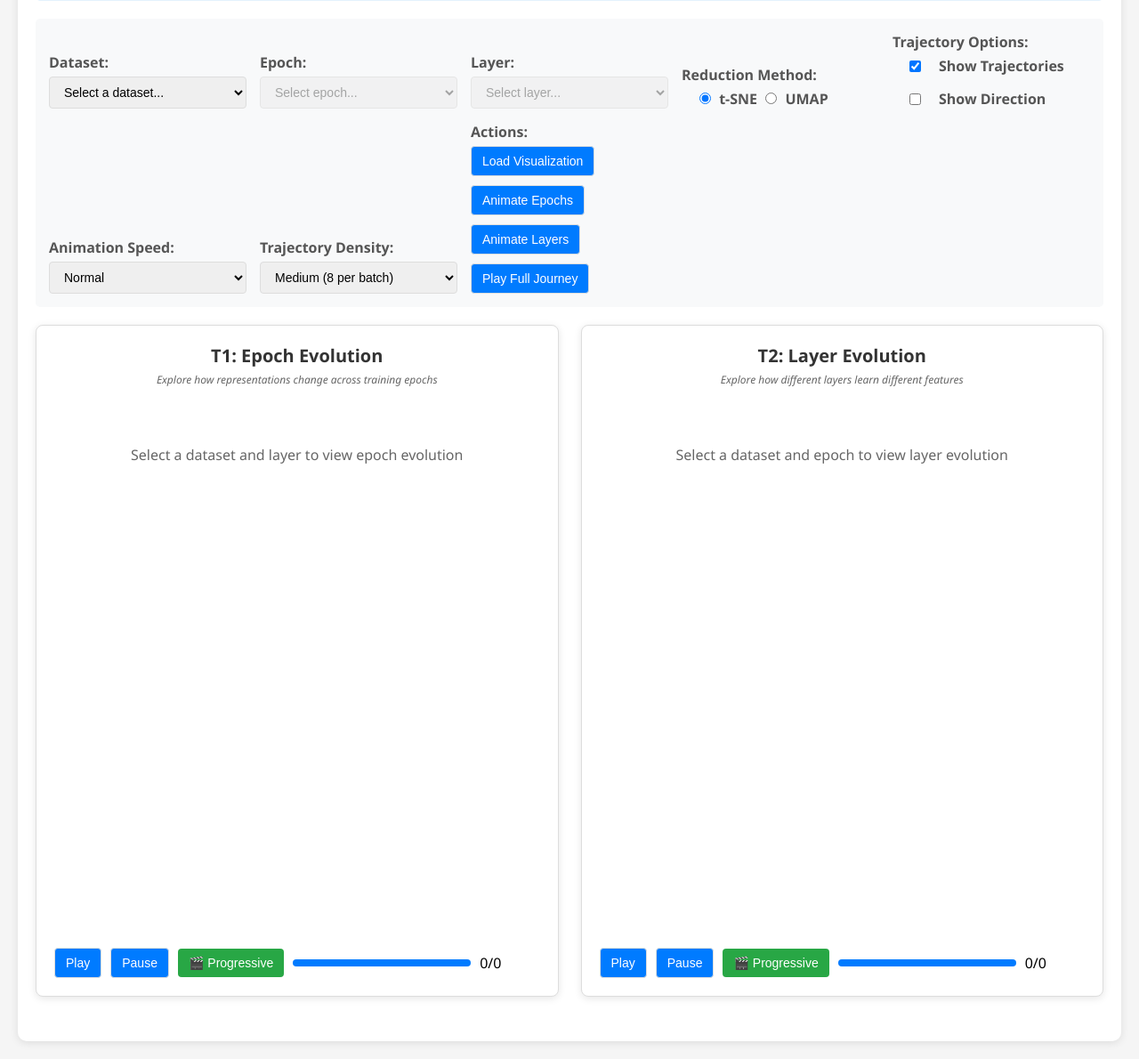
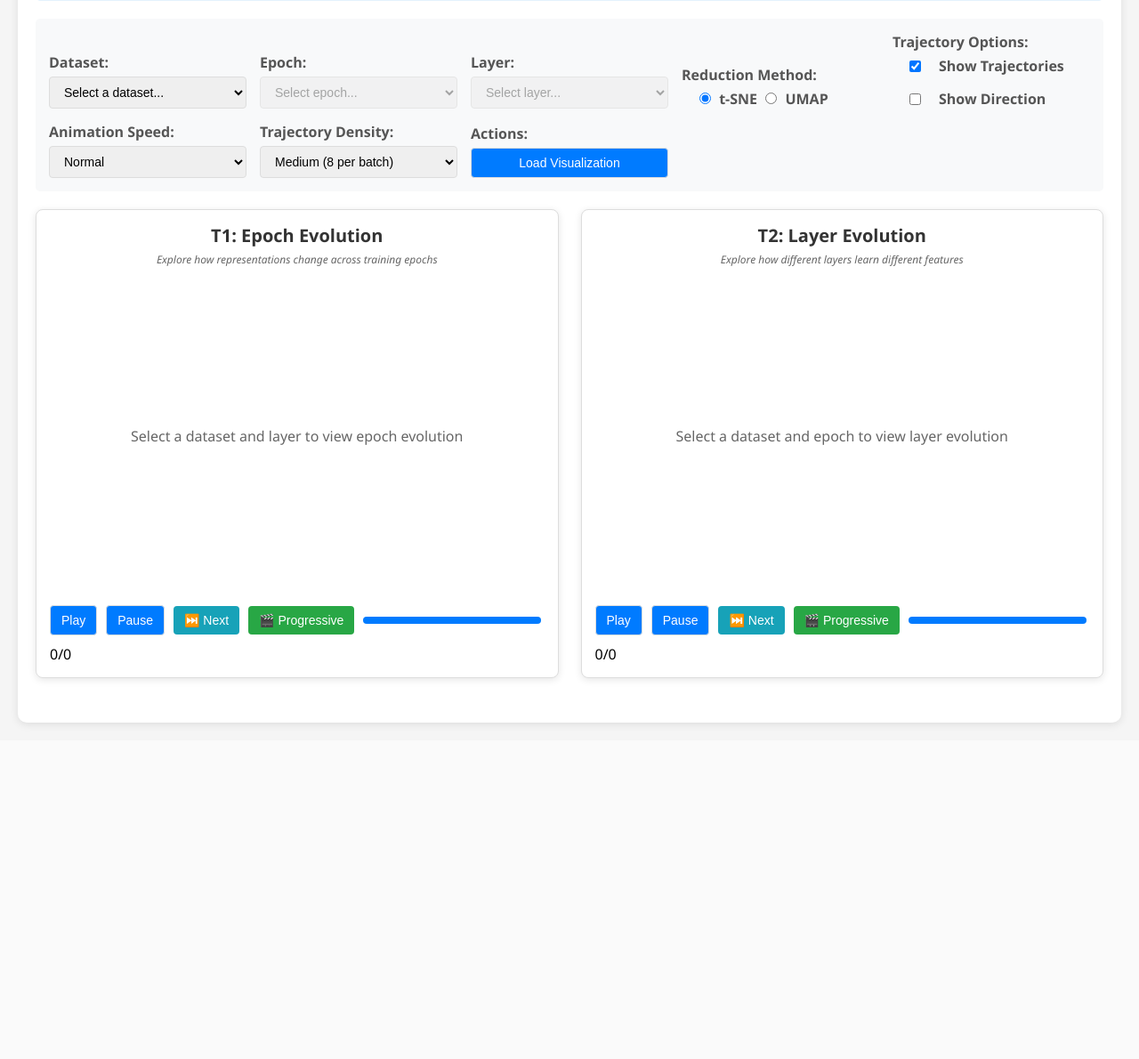
Before and after one commit to juanpedrovv/Visual-Learning-Models, a Flask app: page / in a window 1280 px wide. Shown: the part 381-1571 px from the top of the page at 89% size. After the commit the page ends 1197 px from the top, so only its background shows below. Run offline with Flask 3, Linux system fonts and the light colour scheme; data that the repository does not hold is empty.

Commit message:
CSS correction

```diff
--- a/static/visualization.js
+++ b/static/visualization.js
@@ -11,7 +11,6 @@ class NeuralNetworkVisualization {
         this.showTrajectories = true;
         this.showArrows = false;
         this.trajectoryAnimationIndex = 0;
-        this.isPlayingTrajectory = false;
 
         // New progressive animation properties
         this.trajectoryAnimationId = null;
@@ -21,10 +20,9 @@ class NeuralNetworkVisualization {
         this.trajectoryFadeTime = 1000; // Time for trajectory to fade out
         this.maxVisibleTrajectories = 15; // Maximum trajectories visible simultaneously
 
-        // Visualization dimensions
-        this.margin = { top: 20, right: 20, bottom: 40, left: 40 };
-        this.width = 500 - this.margin.left - this.margin.right;
-        this.height = 360 - this.margin.bottom - this.margin.top;
+        // Visualization dimensions - responsive
+        this.margin = { top: 20, right: 20, bottom: 50, left: 50 };
+        this.updateDimensions();
 
         this.init();
     }
@@ -33,6 +31,30 @@ class NeuralNetworkVisualization {
         this.setupEventListeners();
         this.loadDatasets();
         this.createTooltip();
+
+        // Add resize listener for responsive design
+        window.addEventListener('resize', () => {
+            this.updateDimensions();
+            if (this.epochSvg) this.resizeVisualization('epoch');
+            if (this.layerSvg) this.resizeVisualization('layer');
+        });
+    }
+
+    updateDimensions() {
+        // Get container dimensions dynamically
+        const container = document.querySelector('.viz-content');
+        if (container) {
+            const containerWidth = container.clientWidth;
+            const containerHeight = container.clientHeight;
+
+            // Calculate optimal dimensions with some padding
+            this.width = Math.max(350, Math.min(600, containerWidth - this.margin.left - this.margin.right - 20));
+            this.height = Math.max(280, Math.min(450, containerHeight - this.margin.top - this.margin.bottom - 20));
+        } else {
+            // Fallback dimensions
+            this.width = 400;
+            this.height = 320;
+        }
     }
 
     setupEventListeners() {
@@ -46,17 +68,7 @@ class NeuralNetworkVisualization {
             this.loadVisualization();
         });
 
-        document.getElementById('animate-epochs').addEventListener('click', () => {
-            this.animateEpochs();
-        });
-
-        document.getElementById('animate-layers').addEventListener('click', () => {
-            this.animateLayers();
-        });
-
-        document.getElementById('play-trajectories').addEventListener('click', () => {
-            this.playTrajectoryAnimation();
-        });
+        // Removed animate-epochs, animate-layers, and play-trajectories buttons
 
         // Trajectory controls
         document.getElementById('show-trajectories').addEventListener('change', (e) => {
@@ -95,15 +107,26 @@ class NeuralNetworkVisualization {
             this.playProgressiveLayerAnimation();
         });
 
+        // Next buttons
+        document.getElementById('next-epoch').addEventListener('click', () => {
+            this.nextEpoch();
+        });
+
+        document.getElementById('next-layer').addEventListener('click', () => {
+            this.nextLayer();
+        });
+
         // Epoch and layer selection
         document.getElementById('epoch-select').addEventListener('change', (e) => {
             this.currentEpochIndex = parseInt(e.target.value);
             this.updateVisualization();
+            this.updateProgressBars();
         });
 
         document.getElementById('layer-select').addEventListener('change', (e) => {
             this.currentLayerIndex = parseInt(e.target.value);
             this.updateVisualization();
+            this.updateProgressBars();
         });
 
         // Reduction method change
@@ -227,16 +250,24 @@ class NeuralNetworkVisualization {
         this.createEpochVisualization();
         this.createLayerVisualization();
         this.createLegend();
+        this.updateProgressBars();
     }
 
     createEpochVisualization() {
         const container = document.getElementById('epoch-viz');
         container.innerHTML = '';
 
+        // Update dimensions before creating visualization
+        this.updateDimensions();
+
         const svg = d3.select(container)
             .append('svg')
             .attr('width', this.width + this.margin.left + this.margin.right)
-            .attr('height', this.height + this.margin.top + this.margin.bottom);
+            .attr('height', this.height + this.margin.top + this.margin.bottom)
+            .attr('viewBox', `0 0 ${this.width + this.margin.left + this.margin.right} ${this.height + this.margin.top + this.margin.bottom}`)
+            .attr('preserveAspectRatio', 'xMidYMid meet')
+            .style('max-width', '100%')
+            .style('height', 'auto');
 
         const g = svg.append('g')
             .attr('transform', `translate(${this.margin.left},${this.margin.top})`);
@@ -257,16 +288,18 @@ class NeuralNetworkVisualization {
         g.append('text')
             .attr('class', 'axis-label')
             .attr('x', this.width / 2)
-            .attr('y', this.height + 35)
+            .attr('y', this.height + Math.min(35, this.margin.bottom - 5))
             .style('text-anchor', 'middle')
+            .style('font-size', '12px')
             .text('Dimension 1');
 
         g.append('text')
             .attr('class', 'axis-label')
             .attr('transform', 'rotate(-90)')
             .attr('x', -this.height / 2)
-            .attr('y', -25)
+            .attr('y', -Math.min(25, this.margin.left - 15))
             .style('text-anchor', 'middle')
+            .style('font-size', '12px')
             .text('Dimension 2');
 
         this.epochSvg = svg;
@@ -277,10 +310,17 @@ class NeuralNetworkVisualization {
         const container = document.getElementById('layer-viz');
         container.innerHTML = '';
 
+        // Update dimensions before creating visualization
+        this.updateDimensions();
+
         const svg = d3.select(container)
             .append('svg')
             .attr('width', this.width + this.margin.left + this.margin.right)
-            .attr('height', this.height + this.margin.top + this.margin.bottom);
+            .attr('height', this.height + this.margin.top + this.margin.bottom)
+            .attr('viewBox', `0 0 ${this.width + this.margin.left + this.margin.right} ${this.height + this.margin.top + this.margin.bottom}`)
+            .attr('preserveAspectRatio', 'xMidYMid meet')
+            .style('max-width', '100%')
+            .style('height', 'auto');
 
         const g = svg.append('g')
             .attr('transform', `translate(${this.margin.left},${this.margin.top})`);
@@ -301,20 +341,58 @@ class NeuralNetworkVisualization {
         g.append('text')
             .attr('class', 'axis-label')
             .attr('x', this.width / 2)
-            .attr('y', this.height + 35)
+            .attr('y', this.height + Math.min(35, this.margin.bottom - 5))
             .style('text-anchor', 'middle')
+            .style('font-size', '12px')
             .text('Dimension 1');
 
         g.append('text')
             .attr('class', 'axis-label')
             .attr('transform', 'rotate(-90)')
             .attr('x', -this.height / 2)
-            .attr('y', -25)
+            .attr('y', -Math.min(25, this.margin.left - 15))
             .style('text-anchor', 'middle')
+            .style('font-size', '12px')
             .text('Dimension 2');
 
         this.layerSvg = svg;
         this.updateLayerVisualization();
+    }
+
+    resizeVisualization(type) {
+        if (!this.currentData) return;
+
+        this.updateDimensions();
+
+        if (type === 'epoch' && this.epochSvg) {
+            // Update SVG dimensions
+            this.epochSvg
+                .attr('width', this.width + this.margin.left + this.margin.right)
+                .attr('height', this.height + this.margin.top + this.margin.bottom)
+                .attr('viewBox', `0 0 ${this.width + this.margin.left + this.margin.right} ${this.height + this.margin.top + this.margin.bottom}`);
+
+            // Update scales range
+            this.epochXScale.range([0, this.width]);
+            this.epochYScale.range([this.height, 0]);
+
+            // Re-draw visualization
+            this.updateEpochVisualization();
+        }
+
+        if (type === 'layer' && this.layerSvg) {
+            // Update SVG dimensions
+            this.layerSvg
+                .attr('width', this.width + this.margin.left + this.margin.right)
+                .attr('height', this.height + this.margin.top + this.margin.bottom)
+                .attr('viewBox', `0 0 ${this.width + this.margin.left + this.margin.right} ${this.height + this.margin.top + this.margin.bottom}`);
+
+            // Update scales range
+            this.layerXScale.range([0, this.width]);
+            this.layerYScale.range([this.height, 0]);
+
+            // Re-draw visualization
+            this.updateLayerVisualization();
+        }
     }
 
 
@@ -829,53 +907,7 @@ class NeuralNetworkVisualization {
         return indices;
     }
 
-    playTrajectoryAnimation() {
-        if (!this.currentData) return;
-
-        this.isPlayingTrajectory = true;
-        const button = document.getElementById('play-trajectories');
-        button.textContent = 'Stop Journey';
-        button.disabled = false;
-
-        // Animate through all epochs and layers
-        let epochIndex = 0;
-        let layerIndex = 0;
-
-        const animate = () => {
-            if (!this.isPlayingTrajectory) {
-                button.textContent = 'Play Full Journey';
-                return;
-            }
-
-            this.currentEpochIndex = epochIndex;
-            this.currentLayerIndex = layerIndex;
-
-            this.updateVisualization();
-
-            // Progress through epochs first, then layers
-            epochIndex++;
-            if (epochIndex >= this.currentData.epochs.length) {
-                epochIndex = 0;
-                layerIndex++;
-                if (layerIndex >= this.currentData.layers.length) {
-                    // Animation complete
-                    this.isPlayingTrajectory = false;
-                    button.textContent = 'Play Full Journey';
-                    return;
-                }
-            }
-
-            setTimeout(animate, this.animationSpeed / 2);
-        };
-
-        // Toggle animation
-        if (this.isPlayingTrajectory) {
-            this.isPlayingTrajectory = false;
-            button.textContent = 'Play Full Journey';
-        } else {
-            animate();
-        }
-    }
+    // Removed playTrajectoryAnimation() function - no longer needed
 
     highlightSameClass(targetClass) {
         // Highlight all points with the same class across all visualizations
@@ -934,8 +966,7 @@ class NeuralNetworkVisualization {
             this.updateEpochVisualization();
 
             // Update progress bar
-            const progress = (this.currentEpochIndex / (this.currentData.epochs.length - 1)) * 100;
-            document.getElementById('epoch-progress').style.width = progress + '%';
+            this.updateProgressBars();
 
             setTimeout(animate, this.animationSpeed);
         };
@@ -963,8 +994,7 @@ class NeuralNetworkVisualization {
             this.updateLayerVisualization();
 
             // Update progress bar
-            const progress = (this.currentLayerIndex / (this.currentData.layers.length - 1)) * 100;
-            document.getElementById('layer-progress').style.width = progress + '%';
+            this.updateProgressBars();
 
             setTimeout(animate, this.animationSpeed);
         };
@@ -1086,44 +1116,60 @@ class NeuralNetworkVisualization {
         setTimeout(resetButton, 15000);
     }
 
-    animateEpochs() {
+    // Removed animateEpochs() and animateLayers() functions - no longer needed
+
+    nextEpoch() {
+        if (!this.currentData || !this.currentData.epochs) {
+            this.showError('Please load a dataset first');
+            return;
+        }
+
+        // Move to next epoch (cycle back to 0 if at end)
+        this.currentEpochIndex = (this.currentEpochIndex + 1) % this.currentData.epochs.length;
+
+        // Update epoch dropdown
+        document.getElementById('epoch-select').value = this.currentEpochIndex;
+
+        // Update both visualizations since epoch affects both panels
+        this.updateVisualization();
+
+        // Update progress bars
+        this.updateProgressBars();
+
+        console.log(`Advanced to epoch ${this.currentData.epochs[this.currentEpochIndex]} (index: ${this.currentEpochIndex})`);
+    }
+
+    nextLayer() {
+        if (!this.currentData || !this.currentData.layers) {
+            this.showError('Please load a dataset first');
+            return;
+        }
+
+        // Move to next layer (cycle back to 0 if at end)
+        this.currentLayerIndex = (this.currentLayerIndex + 1) % this.currentData.layers.length;
+
+        // Update layer dropdown
+        document.getElementById('layer-select').value = this.currentLayerIndex;
+
+        // Update only layer visualization (epoch panel shouldn't change)
+        this.updateLayerVisualization();
+
+        // Update progress bars
+        this.updateProgressBars();
+
+        console.log(`Advanced to layer ${this.currentData.layers[this.currentLayerIndex]} (index: ${this.currentLayerIndex})`);
+    }
+
+    updateProgressBars() {
         if (!this.currentData) return;
 
-        // Create a smooth transition through all epochs
-        const epochs = this.currentData.epochs;
-        let currentIndex = 0;
+        // Update epoch progress
+        const epochProgress = (this.currentEpochIndex / (this.currentData.epochs.length - 1)) * 100;
+        document.getElementById('epoch-progress').style.width = epochProgress + '%';
 
-        const animate = () => {
-            if (currentIndex >= epochs.length) return;
-
-            this.currentEpochIndex = currentIndex;
-            this.updateEpochVisualization();
-
-            currentIndex++;
-            setTimeout(animate, this.animationSpeed);
-        };
-
-        animate();
-    }
-
-    animateLayers() {
-        if (!this.currentData) return;
-
-        // Create a smooth transition through all layers
-        const layers = this.currentData.layers;
-        let currentIndex = 0;
-
-        const animate = () => {
-            if (currentIndex >= layers.length) return;
-
-            this.currentLayerIndex = currentIndex;
-            this.updateLayerVisualization();
-
-            currentIndex++;
-            setTimeout(animate, this.animationSpeed);
-        };
-
-        animate();
+        // Update layer progress
+        const layerProgress = (this.currentLayerIndex / (this.currentData.layers.length - 1)) * 100;
+        document.getElementById('layer-progress').style.width = layerProgress + '%';
     }
 
     showError(message) {
--- a/templates/index.html
+++ b/templates/index.html
@@ -69,9 +69,12 @@
             background-color: #fff;
             border: 1px solid #ddd;
             border-radius: 8px;
-            padding: 20px;
+            padding: 15px;
             box-shadow: 0 2px 8px rgba(0,0,0,0.1);
             transition: box-shadow 0.3s ease;
+            display: flex;
+            flex-direction: column;
+            min-height: 0;
         }
 
         .viz-panel:hover {
@@ -96,7 +99,12 @@
 
         .viz-content {
             position: relative;
-            height: 500px;
+            height: 450px;
+            width: 100%;
+            min-height: 350px;
+            display: flex;
+            align-items: center;
+            justify-content: center;
         }
 
         .tooltip {
@@ -176,6 +184,30 @@
 
         .progressive-btn.stopping:hover {
             background-color: #c82333 !important;
+        }
+
+        .next-btn {
+            background-color: #17a2b8 !important;
+            border: none;
+            padding: 8px 12px;
+            border-radius: 4px;
+            color: white;
+            font-size: 14px;
+            cursor: pointer;
+            transition: all 0.3s ease;
+            white-space: nowrap;
+        }
+
+        .next-btn:hover {
+            background-color: #138496 !important;
+            transform: translateY(-1px);
+            box-shadow: 0 2px 4px rgba(0,0,0,0.2);
+        }
+
+        .next-btn:disabled {
+            background-color: #6c757d !important;
+            cursor: not-allowed;
+            opacity: 0.6;
         }
 
         .progress-bar {
@@ -320,8 +352,31 @@
 
         @media (min-width: 1200px) {
             .viz-content {
-                height: 600px;
+                height: 500px;
             }
+        }
+
+        /* SVG responsive styling */
+        .viz-content svg {
+            max-width: 100%;
+            max-height: 100%;
+            width: auto;
+            height: auto;
+            display: block;
+        }
+
+        /* Ensure visualization containers flex properly */
+        .viz-content {
+            flex: 1;
+            overflow: hidden;
+        }
+
+        .viz-title, .viz-subtitle {
+            flex-shrink: 0;
+        }
+
+        .animation-controls {
+            flex-shrink: 0;
         }
     </style>
 </head>
@@ -401,12 +456,7 @@
 
             <div class="control-group">
                 <label>Actions:</label>
-                <div style="display: flex; gap: 10px; flex-wrap: wrap;">
-                    <button id="load-data">Load Visualization</button>
-                    <button id="animate-epochs">Animate Epochs</button>
-                    <button id="animate-layers">Animate Layers</button>
-                    <button id="play-trajectories">Play Full Journey</button>
-                </div>
+                <button id="load-data">Load Visualization</button>
             </div>
         </div>
 
@@ -435,6 +485,7 @@
                 <div class="animation-controls">
                     <button id="play-epoch">Play</button>
                     <button id="pause-epoch">Pause</button>
+                    <button id="next-epoch" class="next-btn" title="Go to next epoch">⏭️ Next</button>
                     <button id="play-progressive-epoch" class="progressive-btn" title="Play Progressive Trajectory Animation">🎬 Progressive</button>
                     <div class="progress-bar">
                         <div class="progress-fill" id="epoch-progress"></div>
@@ -452,6 +503,7 @@
                 <div class="animation-controls">
                     <button id="play-layer">Play</button>
                     <button id="pause-layer">Pause</button>
+                    <button id="next-layer" class="next-btn" title="Go to next layer">⏭️ Next</button>
                     <button id="play-progressive-layer" class="progressive-btn" title="Play Progressive Trajectory Animation">🎬 Progressive</button>
                     <div class="progress-bar">
                         <div class="progress-fill" id="layer-progress"></div>
```
